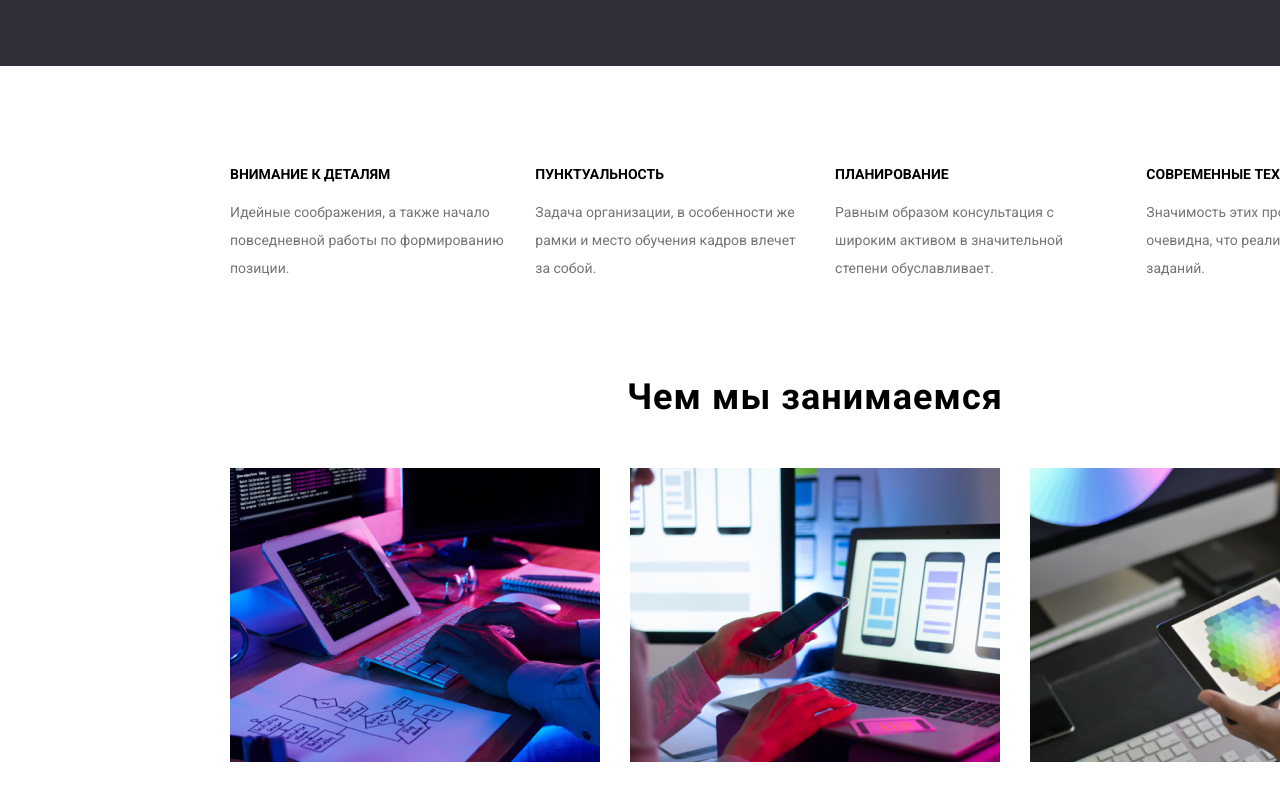
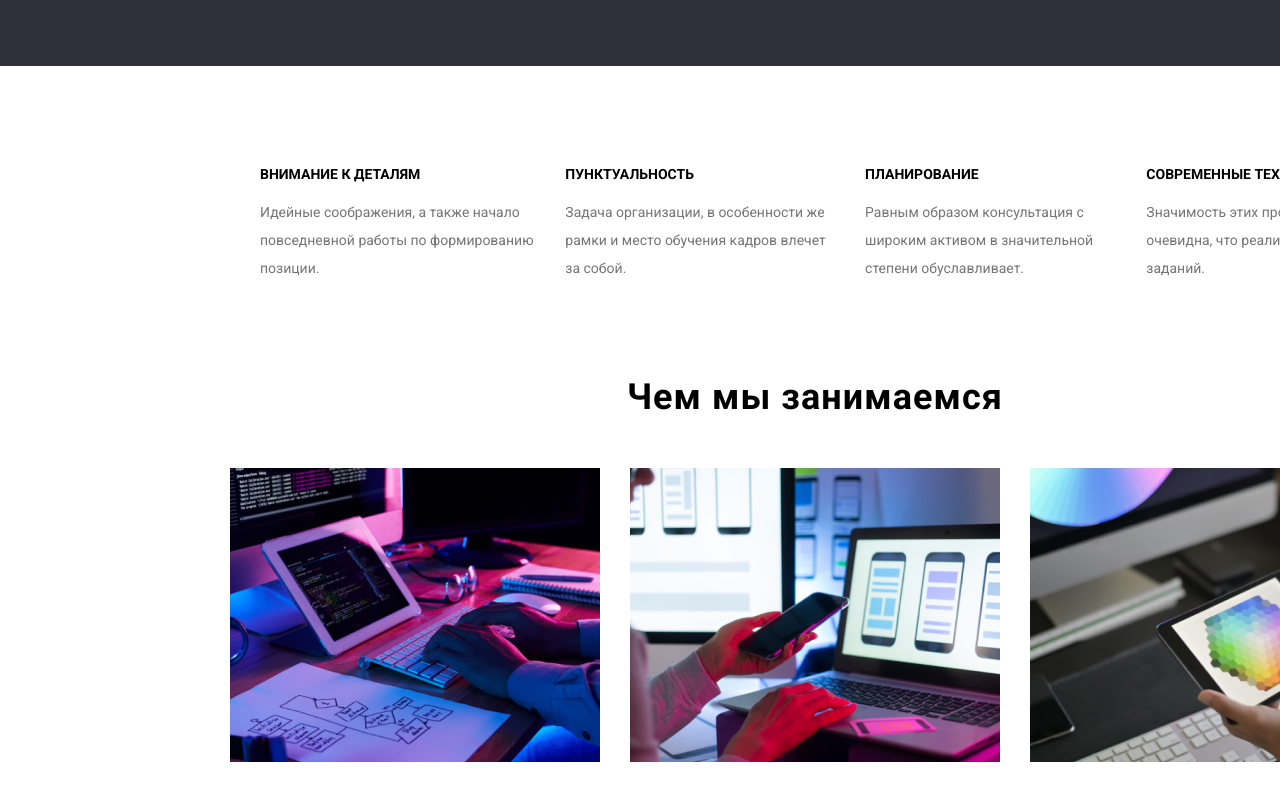
Before and after one commit to Incia-mary/goit-markup-hw-03, a plain HTML site: page index.html in a window 1280 px wide. Shown: the part 791-1591 px from the top of the page. Drawn offline with nearby package versions, Linux system fonts and the light colour scheme.

Commit message:
Правка по дз
изменено положение буллетов

```diff
--- a/css/styles.css
+++ b/css/styles.css
@@ -217,7 +217,7 @@ ul {
   padding: 0;
 }
 
-.bullet-item:not(:first-child) {
+.bullet-item:not(:last-child) {
   margin-left: 30px;
 }
 
```
